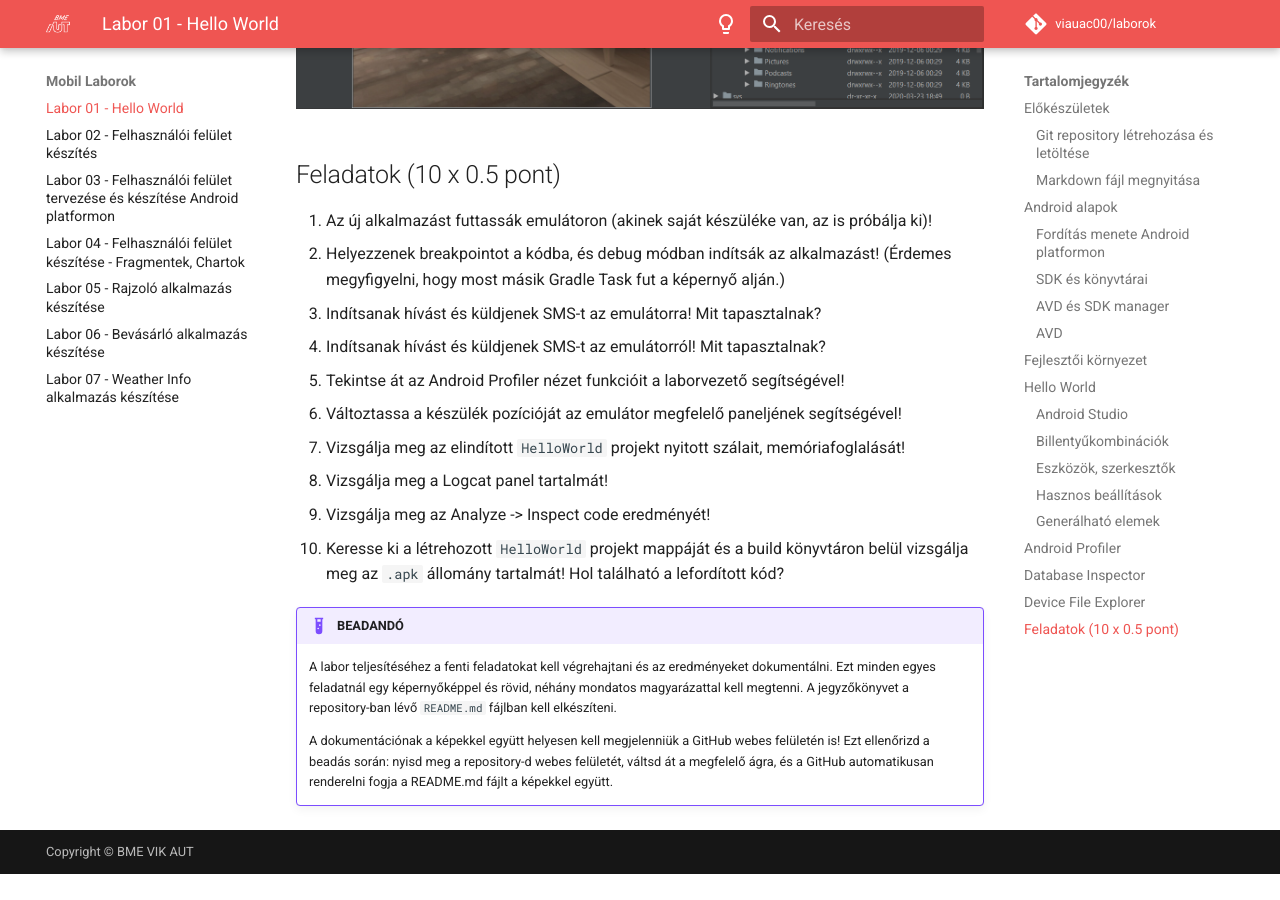
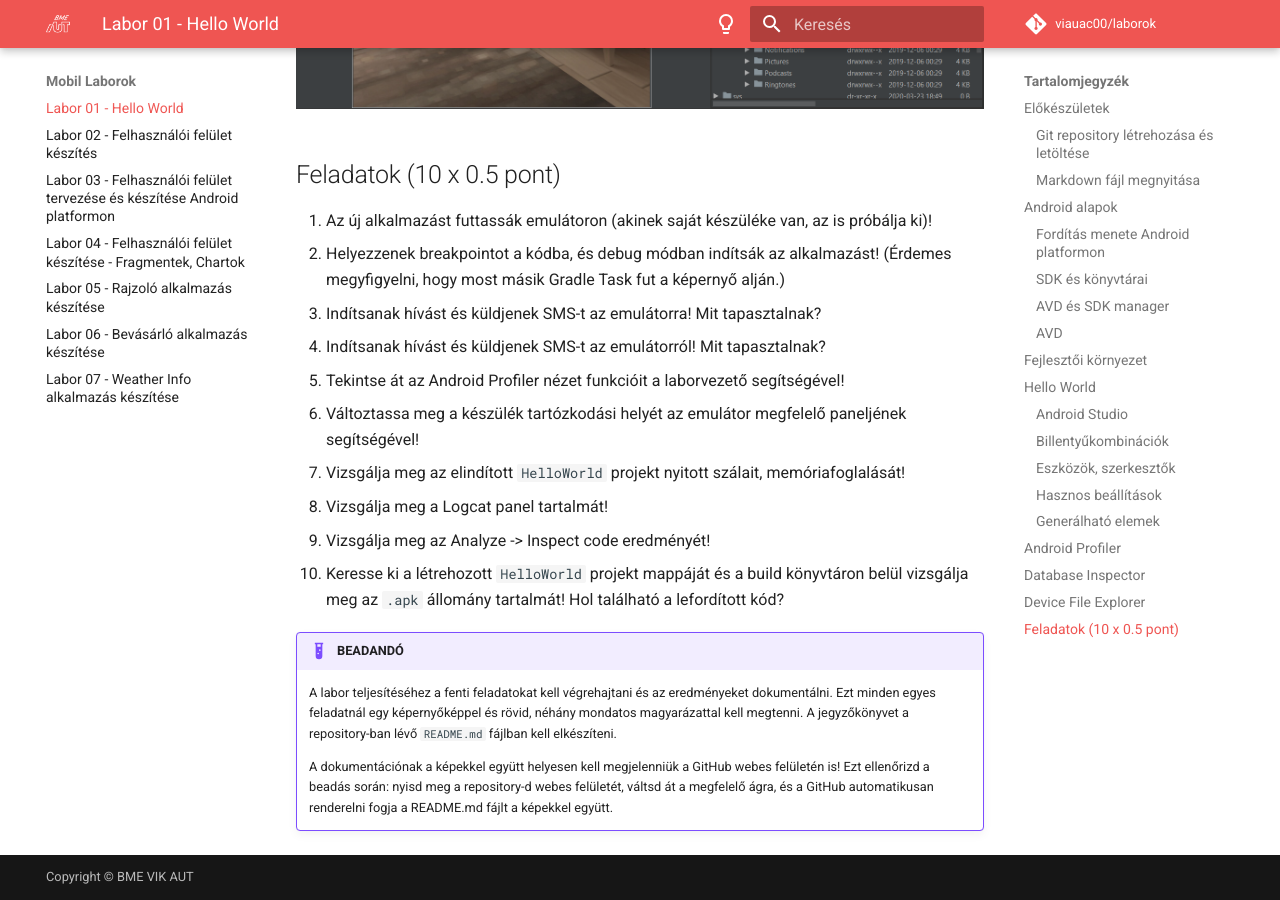
Before and after one commit to VIAUAD02/laborok, an MkDocs documentation site: the page built from docs/laborok/01-android-hello-world/index.md, in a window 1280 px wide and 900 px high, scrolled down 14707 px. Built offline with MkDocs 1.6.1 and Material for MkDocs 9.7.7, drawn with Linux system fonts in a browser that asks for light colours; comment, search, counter and statistics services are not loaded; before the commit the page ends 15581 px from its top, so only the background shows below that.

Commit message:
Első labor 6. feladatának egyértelműsítése

```diff
--- a/docs/laborok/01-android-hello-world/index.md
+++ b/docs/laborok/01-android-hello-world/index.md
@@ -296,7 +296,7 @@
 3.  Indítsanak hívást és küldjenek SMS-t az emulátorra! Mit tapasztalnak?
 4.  Indítsanak hívást és küldjenek SMS-t az emulátorról! Mit tapasztalnak?
 5.  Tekintse át az Android Profiler nézet funkcióit a laborvezető segítségével!
-6.  Változtassa a készülék pozícióját az emulátor megfelelő paneljének segítségével!
+6.  Változtassa meg a készülék tartózkodási helyét az emulátor megfelelő paneljének segítségével!
 7.  Vizsgálja meg az elindított `HelloWorld` projekt nyitott szálait, memóriafoglalását!
 8.  Vizsgálja meg a Logcat panel tartalmát!
 9.  Vizsgálja meg az Analyze -> Inspect code eredményét!
```
